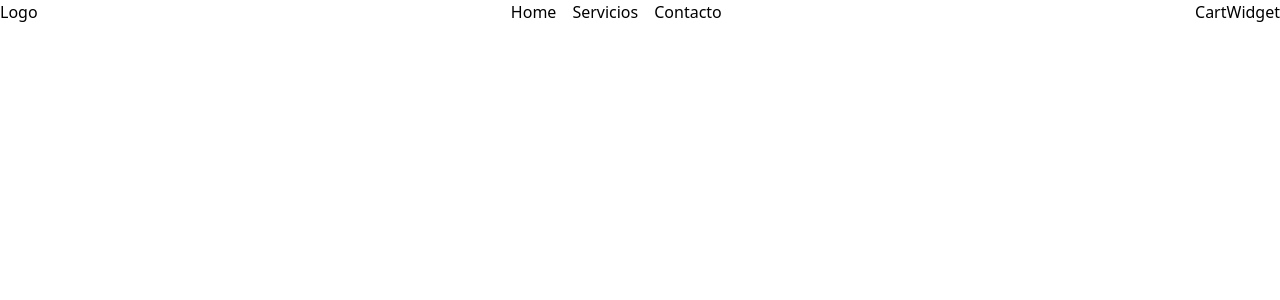
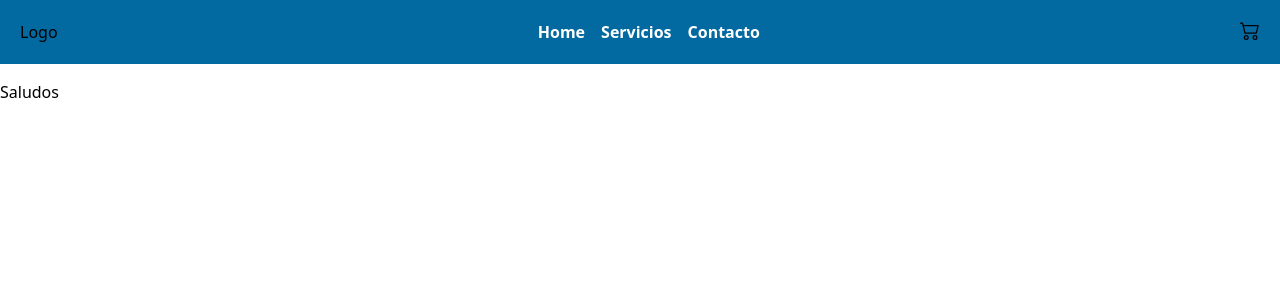
Before and after one commit to luferrduc/EntregaFinal-React, a React (Vite) app: page / in a window 1280 px wide. Shown: the top 300 px of the page. Built offline with nearby package versions, Linux system fonts and the light colour scheme.

Commit message:
Navbar clases

```diff
--- a/src/App.jsx
+++ b/src/App.jsx
@@ -1,14 +1,16 @@
 import Navbar from "./components/Navbar/Navbar"
 import './App.css'
+import ItemListContainer from "./components/Item/ItemListContainer"
 
 function App() {
 
 
   return (
-    <>
+    <div className="flex flex-col gap-4">
       <Navbar />
+      <ItemListContainer grettings={"Saludos"} />
 
-    </>
+    </div>
   )
 }
 
--- a/src/components/Cart/CartWidget.jsx
+++ b/src/components/Cart/CartWidget.jsx
@@ -1,9 +1,11 @@
-
+import {BsCart2} from 'react-icons/bs'
 
 const CartWidget = () => {
   return (
     <div>
-        CartWidget
+        <BsCart2 className='text-lg' style={
+            {fontSize: 20}
+        }/>
 
     </div>
   )
--- a/src/components/Item/ItemListContainer.jsx
+++ b/src/components/Item/ItemListContainer.jsx
@@ -1,8 +1,8 @@
 
 
-const ItemListContainer = () => {
+const ItemListContainer = ({ grettings }) => {
   return (
-    <div>ItemList</div>
+    <div>{grettings}</div>
   )
 }
 
--- a/src/components/Menu/MenuItems.jsx
+++ b/src/components/Menu/MenuItems.jsx
@@ -3,9 +3,9 @@
 const MenuList = () => {
   return (
     <ul className="flex gap-4">
-        <a href="">Home</a>
-        <a href="">Servicios</a>
-        <a href="">Contacto</a>
+        <a href="" className="font-bold text-white hover:text-slate-800 ease-in-out">Home</a>
+        <a href="" className="font-bold text-white hover:text-slate-800">Servicios</a>
+        <a href="" className="font-bold text-white hover:text-slate-800">Contacto</a>
     </ul>
   )
 }
--- a/src/components/Navbar/Navbar.jsx
+++ b/src/components/Navbar/Navbar.jsx
@@ -5,7 +5,7 @@ import Logo from "./Logo"
 
 const Navbar = () => {
   return (
-    <nav className="flex justify-between">
+    <nav className="flex justify-between p-5 bg-sky-700">
         <Logo />
         <MenuItems />
         <CartWidget />
```
